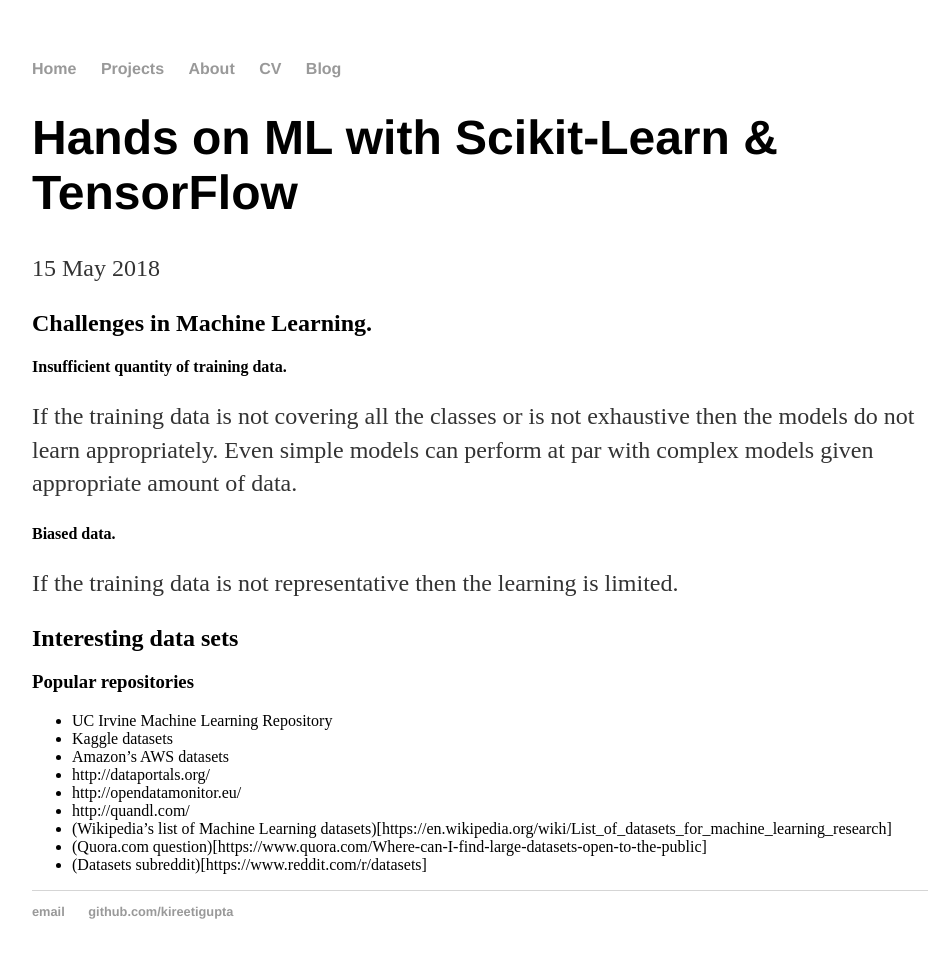
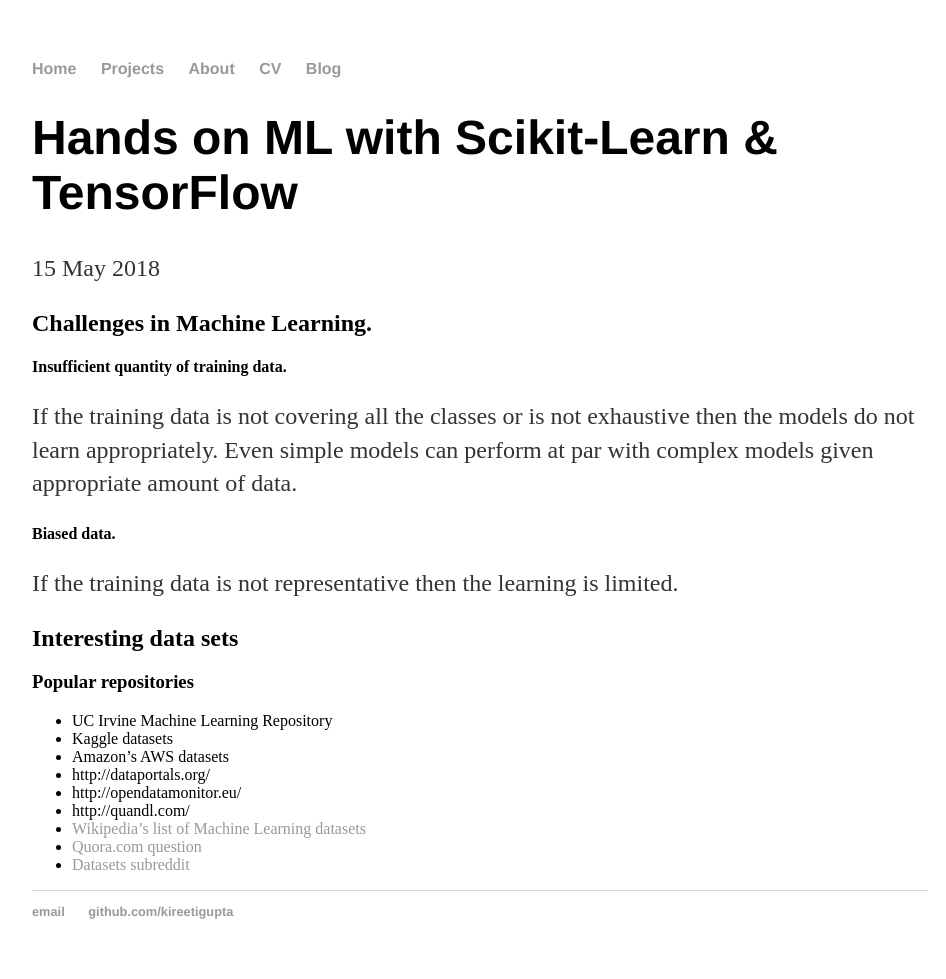
Before and after one commit to kireetigupta/kireetiboorla.github.io, a Jekyll site: the page built from _posts/2018-05-15-handsOnML.md, in a window 1280 px wide. Shown: the whole page, without its empty margins (160-1106 px from the left). Built offline with Jekyll 4.4.1, drawn with Linux system fonts in a browser that asks for light colours.

Commit message:
Update 2018-05-15-handsOnML.md

```diff
--- a/_posts/2018-05-15-handsOnML.md
+++ b/_posts/2018-05-15-handsOnML.md
@@ -20,6 +20,6 @@
  * http://dataportals.org/
  * http://opendatamonitor.eu/
  * http://quandl.com/
- * (Wikipedia’s list of Machine Learning datasets)[https://en.wikipedia.org/wiki/List_of_datasets_for_machine_learning_research]
- * (Quora.com question)[https://www.quora.com/Where-can-I-find-large-datasets-open-to-the-public]
- * (Datasets subreddit)[https://www.reddit.com/r/datasets]
+ * [Wikipedia’s list of Machine Learning datasets](https://en.wikipedia.org/wiki/List_of_datasets_for_machine_learning_research)
+ * [Quora.com question](https://www.quora.com/Where-can-I-find-large-datasets-open-to-the-public)
+ * [Datasets subreddit](https://www.reddit.com/r/datasets)
```
